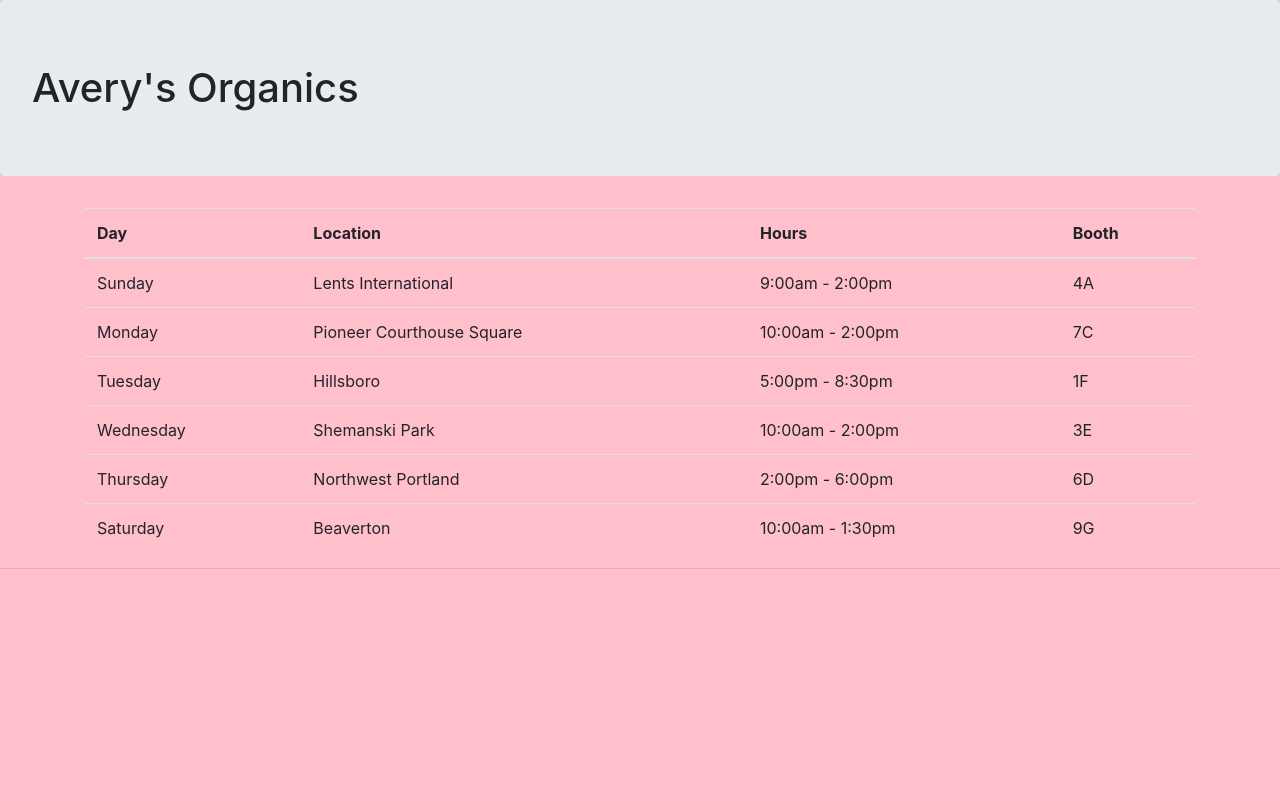
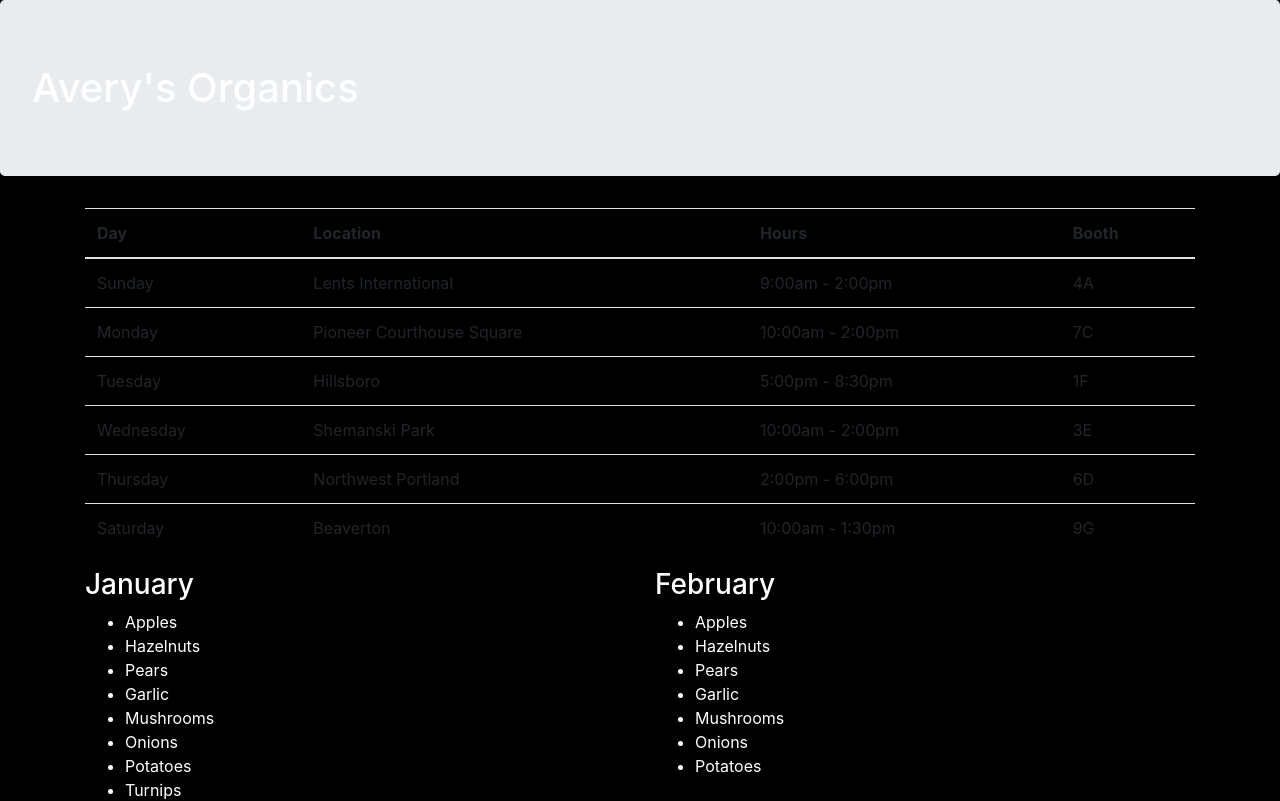
Before and after one commit to meriat/react-tap-room, a React app: page / in a window 1280 px wide. Shown: the top 801 px of the page. Built offline with nearby package versions, Linux system fonts and the light colour scheme.

Commit message:
display produce list

```diff
--- a/src/components/App.jsx
+++ b/src/components/App.jsx
@@ -1,17 +1,21 @@
 import React from 'react';
 import Header from './Header';
 import MarketSceduleList from './MArketScheduleList';
+import ProduceList from './ProduceList';
+
 function App(){
   return (
     <div>
       <style global jsx> {`
       body{
-        background-color: pink;
+        background-color: black;
+        color: white;
       }
       `}
       </style>
       <Header/>
       <MarketSceduleList/>
+      <ProduceList/>
       <hr/>
     </div>
   );
--- /dev/null
+++ b/src/components/AvailableProduce.jsx
@@ -0,0 +1,24 @@
+import React from 'react';
+import PropTypes from 'prop-types';
+
+function AvailableProduce(props) {
+  return (
+      <div className="col-md-6">
+        <h3>{props.months}</h3>
+        <ul>
+          {props.selection.map((selection, index) =>
+            <li key={index}>
+              {selection}
+            </li>
+          )}
+        </ul>
+      </div>
+  );
+}
+
+AvailableProduce.propTypes = {
+  months: PropTypes.string,
+  selection: PropTypes.string
+};
+
+export default AvailableProduce;
--- /dev/null
+++ b/src/components/ProduceList.jsx
@@ -0,0 +1,287 @@
+import React from 'react';
+import AvailableProduce from './AvailableProduce';
+
+const availableProduce = [
+  {
+    month: 'January',
+    selection: [
+      'Apples',
+      'Hazelnuts',
+      'Pears',
+      'Garlic',
+      'Mushrooms',
+      'Onions',
+      'Potatoes',
+      'Turnips'
+    ]
+  },
+  {
+    month: 'February',
+    selection: [
+      'Apples',
+      'Hazelnuts',
+      'Pears',
+      'Garlic',
+      'Mushrooms',
+      'Onions',
+      'Potatoes'
+    ]
+  },
+  {
+    month: 'March',
+    selection: [
+      'Apples',
+      'Hazelnuts',
+      'Pears',
+      'Rhubarb',
+      'Garlic',
+      'Mushrooms',
+      'Onions',
+      'Potatoes'
+    ]
+  },
+  {
+    month: 'April',
+    selection: [
+      'Apples',
+      'Hazelnuts',
+      'Pears',
+      'Rhubarb',
+      'Asparagus',
+      'Garlic',
+      'Lettuce',
+      'Mushrooms',
+      'Onions',
+      'Potatoes'
+    ]
+  },
+  {
+    month: 'May',
+    selection: [
+      'Apples',
+      'Hazelnuts',
+      'Pears',
+      'Rhubarb',
+      'Asparagus',
+      'Cauliflower',
+      'Garlic',
+      'Lettuce',
+      'Potatoes',
+      'Radishes'
+    ]
+  },
+  {
+    month: 'June',
+    selection: [
+      'Apples',
+      'Hazelnuts',
+      'Pears',
+      'Rhubarb',
+      'Blackberries',
+      'Cherries',
+      'Raspberries',
+      'Strawberries',
+      'Asparagus',
+      'Broccoli',
+      'Cauliflower',
+      'Kohlrabi',
+      'Lettuce',
+      'Mushrooms',
+      'Potatoes',
+      'Radishes',
+      'Squash'
+    ]
+  },
+  {
+    month: 'July',
+    selection: [
+      'Apples',
+      'Hazelnuts',
+      'Pears',
+      'Rhubarb',
+      'Apricots',
+      'Blackberries',
+      'Blueberries',
+      'Cherries',
+      'Melons',
+      'Nectarines',
+      'Peaches',
+      'Raspberries',
+      'Strawberries',
+      'Tomatoes',
+      'Beets',
+      'Broccoli',
+      'Brussel Sprouts',
+      'Cabbage',
+      'Carrots',
+      'Cauliflower',
+      'Cucumber',
+      'Eggplant',
+      'Garlic',
+      'Green Beans',
+      'Kohlrabi',
+      'Lettuce',
+      'Mushrooms',
+      'Potatoes',
+      'Radishes',
+      'Squash',
+      'Turnips'
+    ]
+  },
+  {
+    month: 'August',
+    selection: [
+      'Apples',
+      'Apricots',
+      'Blackberries',
+      'Blueberries',
+      'Cherries',
+      'Melons',
+      'Nectarines',
+      'Peaches',
+      'Pears',
+      'Plums',
+      'Raspberries',
+      'Rhubarb',
+      'Strawberries',
+      'Tomatoes',
+      'Beets',
+      'Broccoli',
+      'Brussel Sprouts',
+      'Cabbage',
+      'Carrots',
+      'Cauliflower',
+      'Corn',
+      'Cucumber',
+      'Eggplant',
+      'Garlic',
+      'Green Beans',
+      'Kohlrabi',
+      'Lettuce',
+      'Mushrooms',
+      'Onions',
+      'Peas',
+      'Peppers',
+      'Potatoes',
+      'Radishes',
+      'Squash',
+      'Turnips'
+    ]
+  },
+  {
+    month: 'September',
+    selection: [
+      'Apples',
+      'Blueberries',
+      'Grapes',
+      'Melons',
+      'Peaches',
+      'Pears',
+      'Plums',
+      'Raspberries',
+      'Tomatoes',
+      'Broccoli',
+      'Brussel Sprouts',
+      'Cabbage',
+      'Carrots',
+      'Cauliflower',
+      'Corn',
+      'Cucumber',
+      'Eggplant',
+      'Garlic',
+      'Green Beans',
+      'Kohlrabi',
+      'Lettuce',
+      'Mushrooms',
+      'Onions',
+      'Peas',
+      'Peppers',
+      'Potatoes',
+      'Radishes',
+      'Squash',
+      'Turnips'
+    ]
+  },
+  {
+    month: 'October',
+    selection: [
+      'Apples',
+      'Grapes',
+      'Hazelnuts',
+      'Melons',
+      'Peaches',
+      'Pears',
+      'Tomatoes',
+      'Broccoli',
+      'Brussel Sprouts',
+      'Cabbage',
+      'Carrots',
+      'Cauliflower',
+      'Corn',
+      'Cucumber',
+      'Eggplant',
+      'Garlic',
+      'Green Beans',
+      'Kohlrabi',
+      'Lettuce',
+      'Mushrooms',
+      'Onions',
+      'Peas',
+      'Peppers',
+      'Potatoes',
+      'Pumpkins',
+      'Radishes',
+      'Squash',
+      'Turnips'
+    ]
+  },
+  {
+    month: 'November',
+    selection: [
+      'Apples',
+      'Hazelnuts',
+      'Pears',
+      'Broccoli',
+      'Carrots',
+      'Cauliflower',
+      'Garlic',
+      'Mushrooms',
+      'Onions',
+      'Potatoes',
+      'Squash',
+      'Turnips'
+    ]
+  },
+  {
+    month: 'December',
+    selection: [
+      'Apples',
+      'Hazelnuts',
+      'Pears',
+      'Broccoli',
+      'Carrots',
+      'Cauliflower',
+      'Garlic',
+      'Mushrooms',
+      'Onions',
+      'Potatoes',
+      'Turnips'
+    ]
+  }
+];
+
+function ProduceList() {
+  return (
+    <div className='container'>
+      <div className="row">
+        {availableProduce.map((produce, index) =>
+          <AvailableProduce months = {produce.month}
+            selection = {produce.selection}
+            key={index} />
+        )}
+      </div>
+    </div>
+  );
+}
+
+export default ProduceList;
```
Also changed, not shown: src/components/MarketSchedule.jsx (indentation only).
